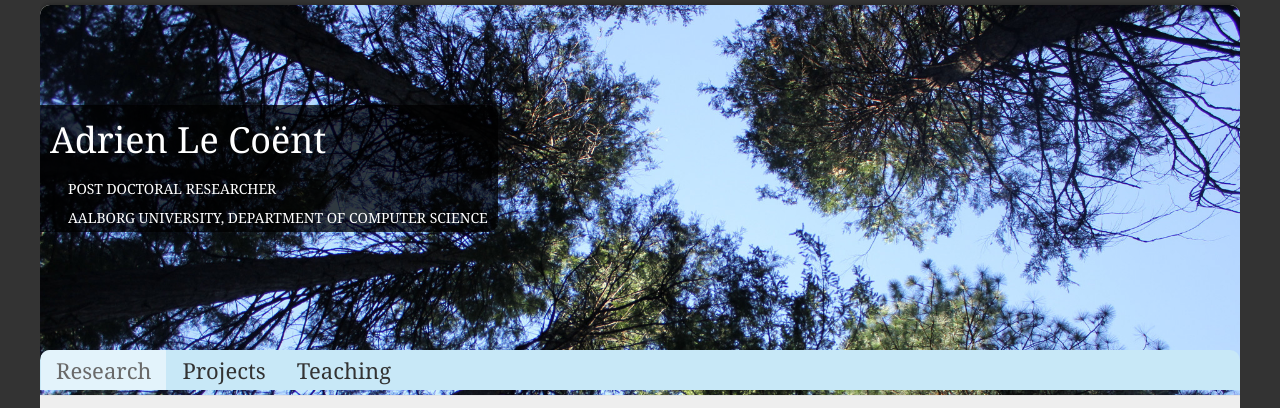
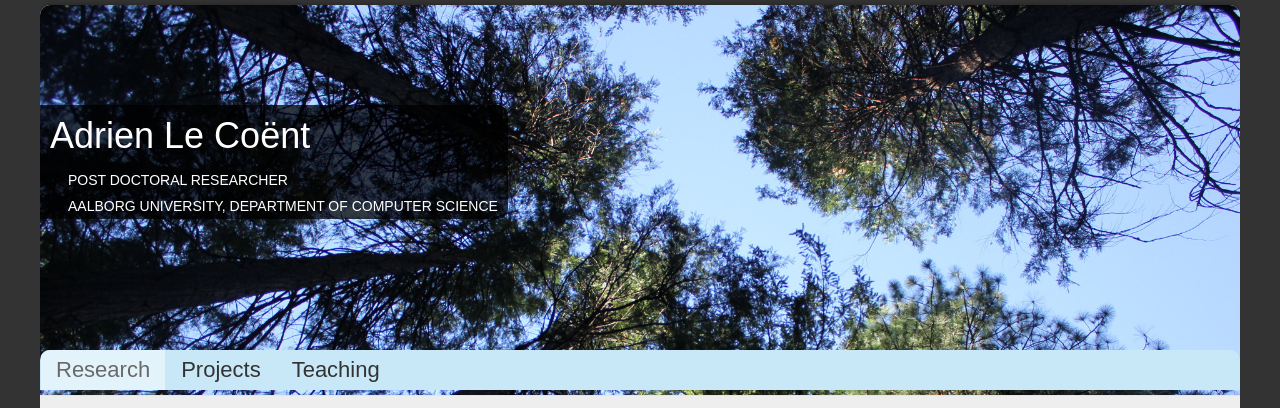
Before and after one commit to adrienlecoent/adrienlecoent.github.io, a plain HTML site: page index.html in a window 1280 px wide. Shown: the top 408 px of the page. Drawn offline with Linux system fonts and the light colour scheme.

Commit message:
font change

```diff
--- a/defaultstyle.css
+++ b/defaultstyle.css
@@ -19,7 +19,7 @@ body {
 	padding:0;
 	background-color:#333;
 	color:#333;
-	font-family:Georgia;
+	font-family:Arial;
 }
 
 #container {
@@ -57,7 +57,7 @@ body {
 
 
 	margin:0;
-	font-family: Georgia;
+	font-family: Arial;
 
 	background-image: url(tree390.jpg) ;
 	background-repeat: no-repeat;
```
